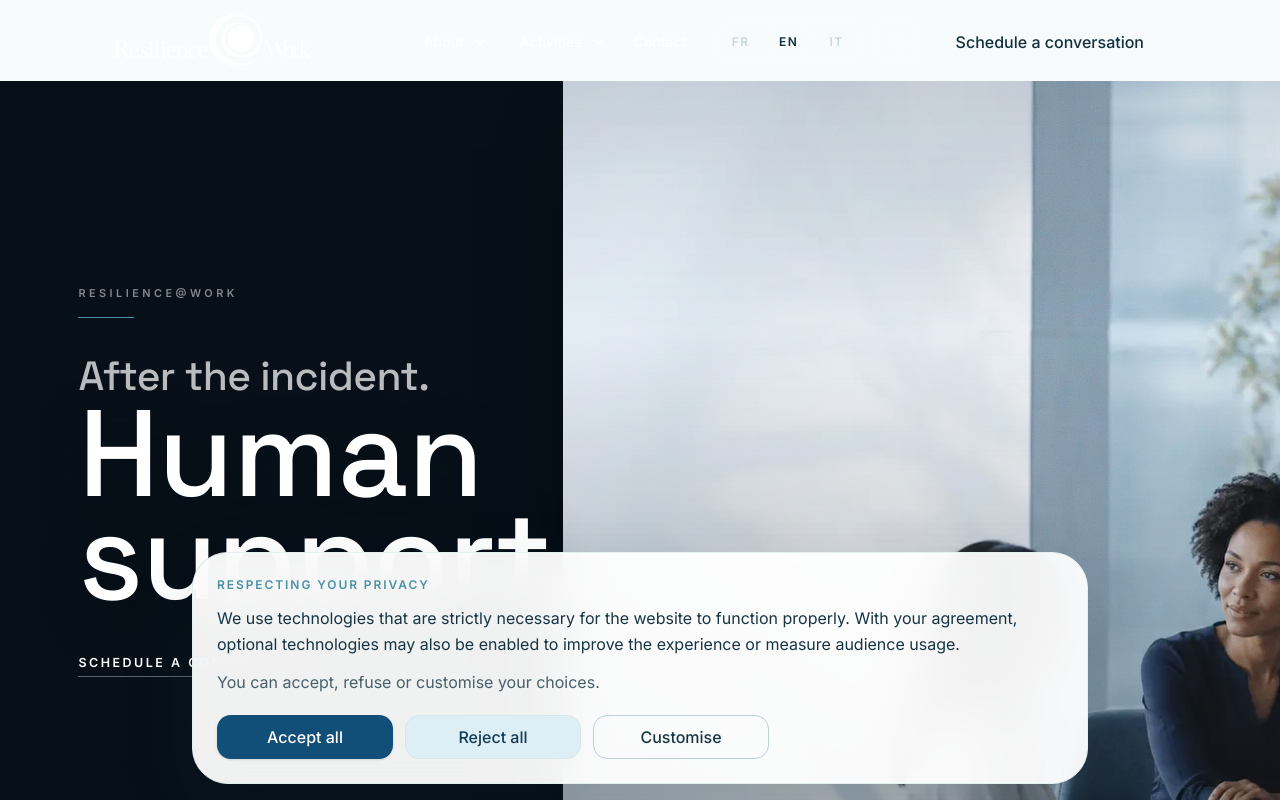
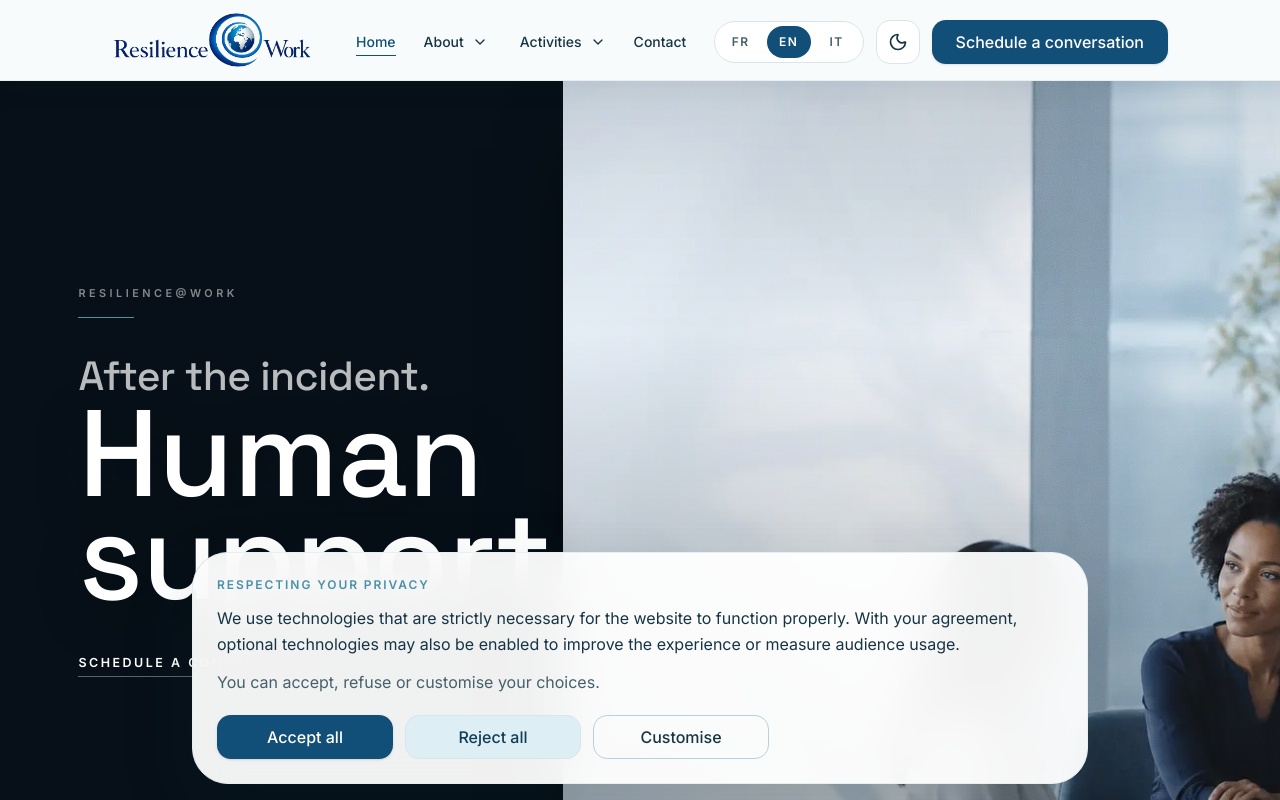
Before and after one commit to OpenWork-NCE/resilience-work, a Next.js app: page /en in a window 1280 px wide. Shown: the top 800 px of the page. Built offline with nearby package versions, Linux system fonts and the light colour scheme.

Commit message:
Garder le header lisible en haut de page.
Le mode fantôme blanc sur fond clair est retiré : le chrome
reste identique au sticky, au repos comme au scroll.

```diff
--- a/src/components/layout/site-header.tsx
+++ b/src/components/layout/site-header.tsx
@@ -21,16 +21,12 @@ import {
   getLocalizedExpertiseItems,
   getLocalizedNavigation,
 } from "@/lib/navigation/get-navigation";
-import { getLocalizedHref, stripLocalePrefix } from "@/lib/navigation/get-localized-href";
+import { getLocalizedHref } from "@/lib/navigation/get-localized-href";
 import { headerReveal } from "@/lib/animations";
 import { useReducedMotion } from "@/lib/hooks/use-reduced-motion";
 import { cn } from "@/lib/utils";
 import type { Locale } from "@/types/content";
 
-/**
- * Solid theme chrome header with subtle living behaviour:
- * entrance reveal + scroll elevation. Layout stays the trusted full-width bar.
- */
 export function SiteHeader() {
   const locale = useLocale() as Locale;
   const pathname = usePathname();
@@ -46,10 +42,7 @@ export function SiteHeader() {
   const navigationItems = getLocalizedNavigation(locale);
   const expertiseItems = getLocalizedExpertiseItems(locale);
   const primaryCta = getLocalizedCta(locale, "scheduleConversation");
-  const isHome = stripLocalePrefix(pathname) === "/";
-  const isHeroGhost = isHome && !isScrolled && !isMobileMenuOpen;
   const isDarkTheme = themeReady && resolvedTheme === "dark";
-  const useNightChrome = isHeroGhost || isDarkTheme;
 
   useEffect(() => {
     const frame = window.requestAnimationFrame(() => setThemeReady(true));
@@ -79,24 +72,12 @@ export function SiteHeader() {
         animate="visible"
         variants={prefersReducedMotion ? undefined : headerReveal}
         className={cn(
-          "sticky top-0 z-30 border-b",
-          "transition-[background-color,border-color,box-shadow,color] duration-[var(--duration-normal)] ease-[var(--ease-standard)]",
-          isHeroGhost
-            ? "border-transparent bg-transparent text-[rgb(var(--foreground))]"
-            : cn(
-                "text-[rgb(var(--foreground))] supports-[backdrop-filter]:backdrop-blur-xl",
-                isScrolled || !isHome
-                  ? cn(
-                      "border-[rgb(var(--border-muted))]",
-                      "bg-[rgb(var(--background))]/96 shadow-[var(--shadow-card)]",
-                      "supports-[backdrop-filter]:bg-[color-mix(in_srgb,rgb(var(--background))_92%,transparent)]"
-                    )
-                  : cn(
-                      "border-[color-mix(in_srgb,rgb(var(--border-muted))_70%,transparent)]",
-                      "bg-[rgb(var(--background))]/90 shadow-[var(--shadow-soft)]",
-                      "supports-[backdrop-filter]:bg-[color-mix(in_srgb,rgb(var(--background))_88%,transparent)]"
-                    )
-              )
+          "sticky top-0 z-30 border-b text-[rgb(var(--foreground))]",
+          "supports-[backdrop-filter]:backdrop-blur-xl",
+          "transition-[background-color,border-color,box-shadow] duration-[var(--duration-normal)] ease-[var(--ease-standard)]",
+          isScrolled
+            ? "border-[rgb(var(--border-muted))] bg-[rgb(var(--background))]/96 shadow-[var(--shadow-card)] supports-[backdrop-filter]:bg-[color-mix(in_srgb,rgb(var(--background))_92%,transparent)]"
+            : "border-[rgb(var(--border-muted))] bg-[rgb(var(--background))]/96 shadow-[var(--shadow-soft)] supports-[backdrop-filter]:bg-[color-mix(in_srgb,rgb(var(--background))_92%,transparent)]"
         )}
       >
         <Container size="wide">
@@ -104,15 +85,10 @@ export function SiteHeader() {
             <Link
               href={getLocalizedHref(locale, "home")}
               aria-label={brand.name}
-              className={cn(
-                "min-w-0 shrink-0 focus-visible:outline-none focus-visible:ring-2 focus-visible:ring-[rgb(var(--accent))] focus-visible:ring-offset-2",
-                isHeroGhost
-                  ? "focus-visible:ring-offset-transparent"
-                  : "focus-visible:ring-offset-[rgb(var(--background))]"
-              )}
+              className="min-w-0 shrink-0 focus-visible:outline-none focus-visible:ring-2 focus-visible:ring-[rgb(var(--accent))] focus-visible:ring-offset-2 focus-visible:ring-offset-[rgb(var(--background))]"
             >
               <Logo
-                variant={useNightChrome ? "onDark" : "default"}
+                variant={isDarkTheme ? "onDark" : "default"}
                 size="md"
                 className="max-w-[clamp(9.5rem,40vw,12.5rem)] xl:max-w-[12.5rem]"
               />
@@ -122,20 +98,15 @@ export function SiteHeader() {
               <DesktopNavigation
                 items={navigationItems}
                 expertiseItems={expertiseItems}
-                inverse={isHeroGhost}
-                highContrast={isDarkTheme && !isHeroGhost}
+                highContrast={isDarkTheme}
               />
             </div>
 
             <div className="ml-auto hidden shrink-0 items-center gap-2 lg:flex lg:translate-y-[2px] xl:gap-3">
-              <LocaleSwitcher inverse={isHeroGhost} />
-              <ThemeToggle inverse={isHeroGhost} />
+              <LocaleSwitcher />
+              <ThemeToggle />
               <Link href={primaryCta.href}>
-                <Button
-                  variant={isHeroGhost ? "inverse" : "primary"}
-                  size="md"
-                  className="whitespace-nowrap"
-                >
+                <Button variant="primary" size="md" className="whitespace-nowrap">
                   {primaryCta.label}
                 </Button>
               </Link>
@@ -147,10 +118,8 @@ export function SiteHeader() {
                 aria-label={primaryCta.label}
                 className={cn(
                   "inline-flex h-11 items-center justify-center rounded-[var(--radius-md)] border px-3 text-sm font-medium transition-colors",
-                  "focus-visible:outline-none focus-visible:ring-2 focus-visible:ring-[rgb(var(--accent))]",
-                  isHeroGhost
-                    ? "border-white/20 bg-white/10 text-white hover:bg-white/16 focus-visible:ring-offset-transparent"
-                    : "border-[rgb(var(--border))] bg-[rgb(var(--surface))] text-[rgb(var(--foreground))] hover:bg-[rgb(var(--surface-muted))] focus-visible:ring-offset-2 focus-visible:ring-offset-[rgb(var(--background))]"
+                  "border-[rgb(var(--border))] bg-[rgb(var(--surface))] text-[rgb(var(--foreground))] hover:bg-[rgb(var(--surface-muted))]",
+                  "focus-visible:outline-none focus-visible:ring-2 focus-visible:ring-[rgb(var(--accent))] focus-visible:ring-offset-2 focus-visible:ring-offset-[rgb(var(--background))]"
                 )}
               >
                 <MessageCircle className="mr-2 h-4 w-4" aria-hidden="true" />
@@ -162,7 +131,6 @@ export function SiteHeader() {
                 label={isMobileMenuOpen ? t("closeMenu") : t("openMenu")}
                 onClick={() => setIsMobileMenuOpen((value) => !value)}
                 triggerRef={triggerRef}
-                inverse={isHeroGhost}
               />
             </div>
           </div>
```
